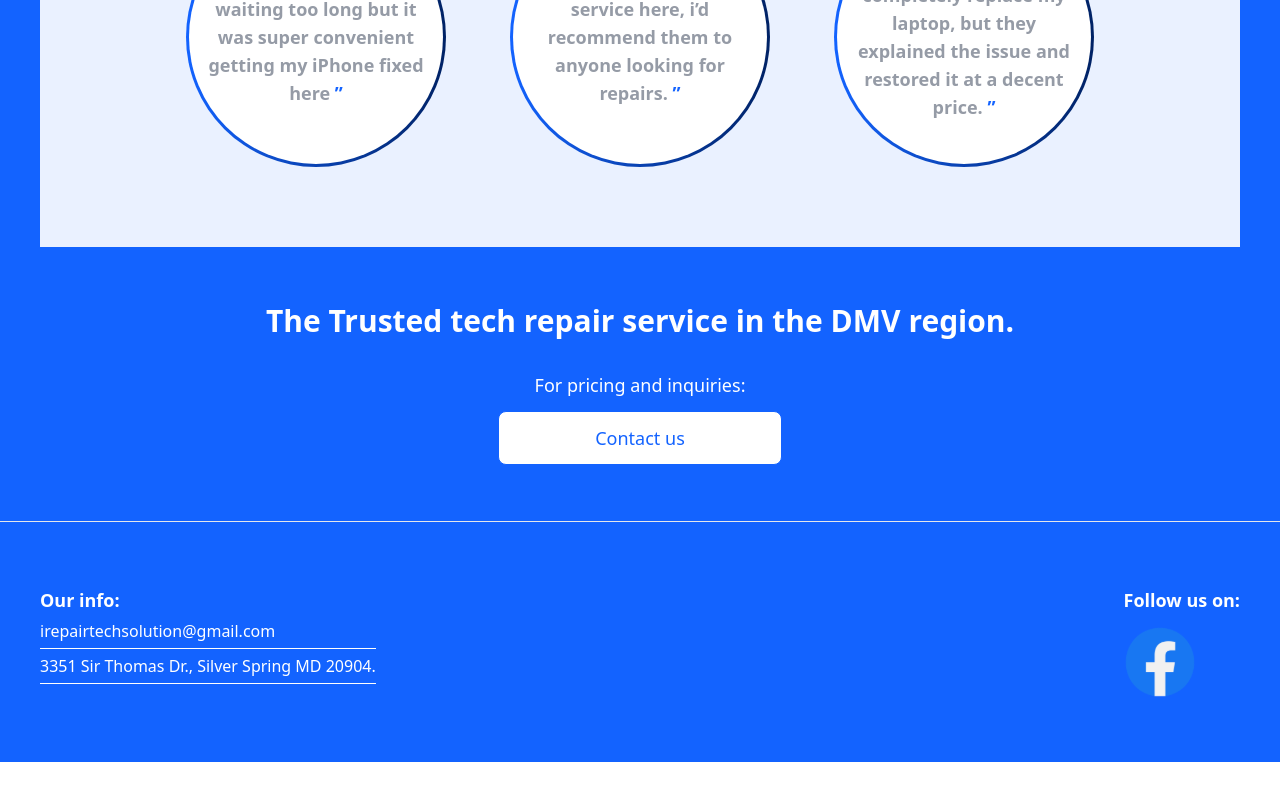
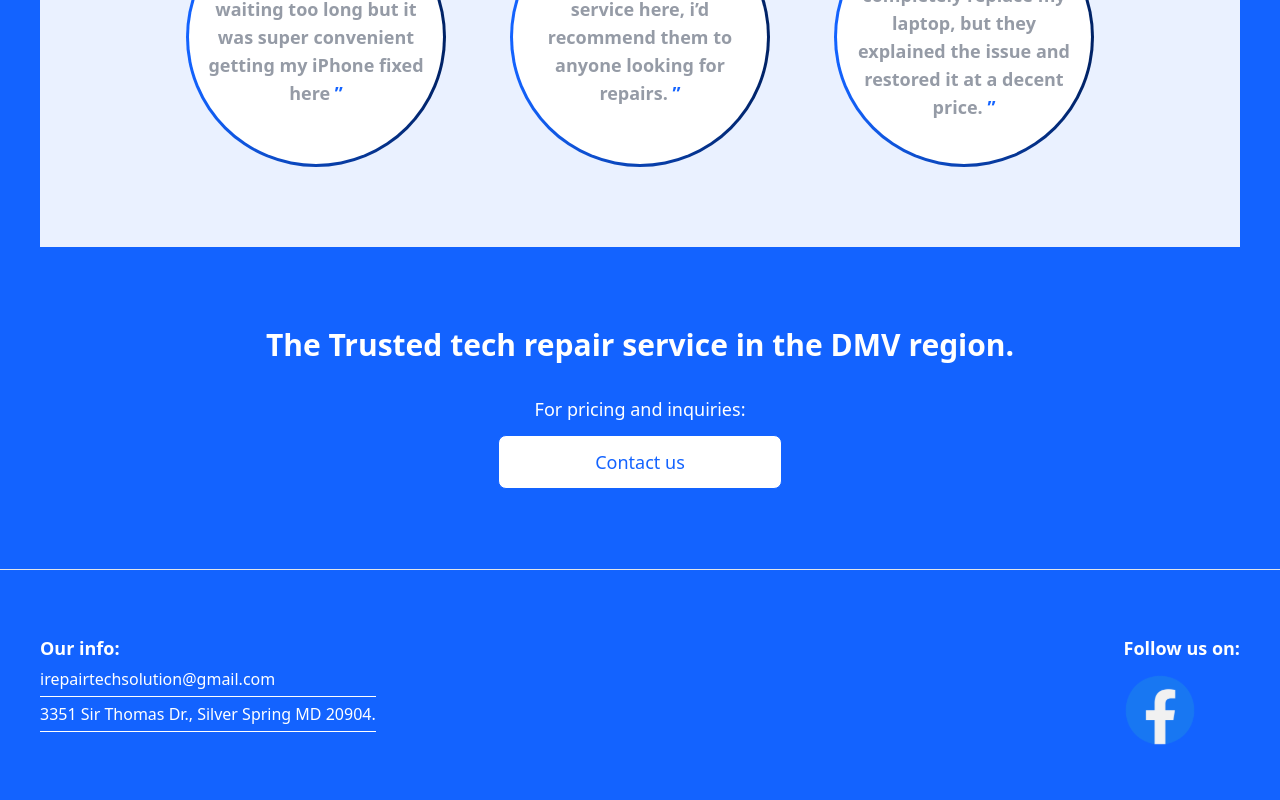
Before and after one commit to Perebonilado/i-repair, a Next.js app: page / in a window 1280 px wide. Shown: the part 3232-4032 px from the top of the page. Before the commit the page ends 3994 px from the top, so only its background shows below. Built offline with nearby package versions, Linux system fonts and the light colour scheme.

Commit message:
padding fix

```diff
--- a/src/@modules/home/ContactUs/index.tsx
+++ b/src/@modules/home/ContactUs/index.tsx
@@ -6,7 +6,7 @@
   return (
     <section className="bg-[#1363FF] border-b">
       <Container>
-        <div className="flex flex-col items-center text-center text-white py-14">
+        <div className="flex flex-col items-center text-center text-white py-20">
           <p className="font-semibold text-3xl">
             The Trusted tech repair service in the DMV region.
           </p>
```
